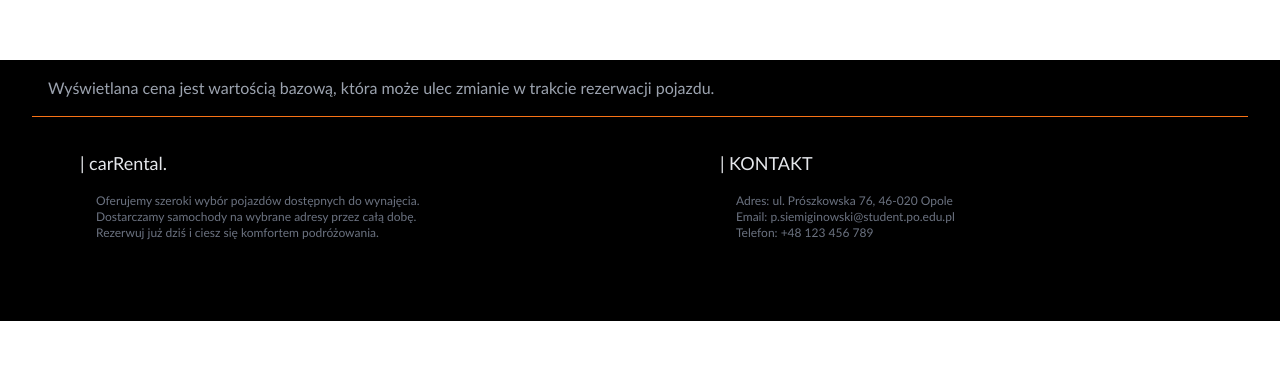
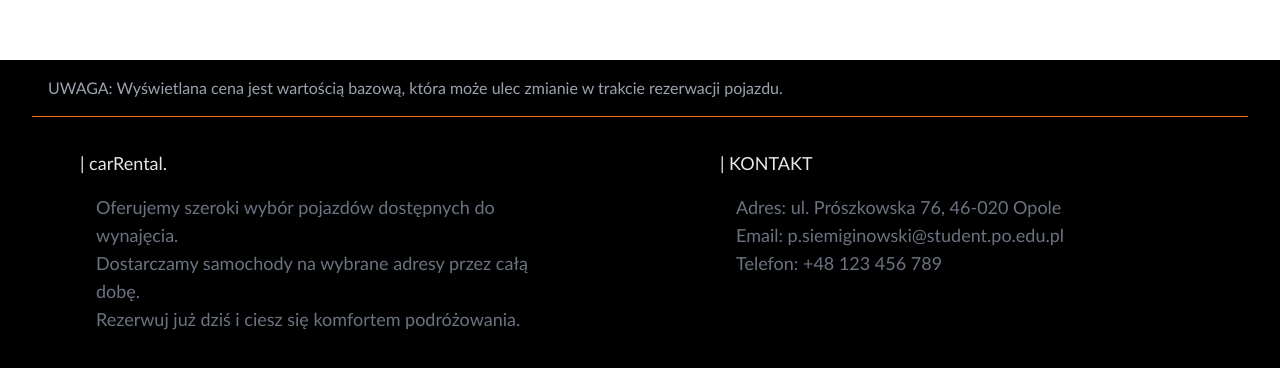
Before and after one commit to Perovsky56/CarRental, a React (Vite) app in the folder client/: page / in a window 1280 px wide. Shown: the part 788-1156 px from the top of the page. Before the commit the page ends 1109 px from the top, so only its background shows below. Built offline with nearby package versions, Linux system fonts and the light colour scheme; no server answers.

Commit message:
Updated Footer

```diff
--- a/client/src/Footer.jsx
+++ b/client/src/Footer.jsx
@@ -2,7 +2,7 @@ export default function Footer(){
     return (
         <div className="mt-12 bg-black pb-16">
             <div className="p-4">
-                <h3 className="text-gray-400 px-8">Wyświetlana cena jest wartością bazową, która może ulec zmianie w trakcie rezerwacji pojazdu.</h3>
+                <h3 className="text-gray-400 px-8">UWAGA: Wyświetlana cena jest wartością bazową, która może ulec zmianie w trakcie rezerwacji pojazdu.</h3>
             </div>
             <div className="px-8">
                 <hr className="border-orange-500"></hr>
@@ -11,7 +11,7 @@ export default function Footer(){
                 <div className="px-16">
                     <div>
                         <h4 className="text-lg py-4 text-gray-200">| carRental.</h4>
-                        <div className="px-4">
+                        <div className="px-4 text-lg">
                             <p>Oferujemy szeroki wybór pojazdów dostępnych do wynajęcia.</p>
                             <p>Dostarczamy samochody na wybrane adresy przez całą dobę.</p>
                             <p>Rezerwuj już dziś i ciesz się komfortem podróżowania.</p>
@@ -21,7 +21,7 @@ export default function Footer(){
                 <div className="px-16">
                     <div>
                         <h4 className="text-lg py-4 text-gray-200">| KONTAKT</h4>
-                        <div className="px-4">
+                        <div className="px-4 text-lg">
                             <p>Adres: ul. Prószkowska 76, 46-020 Opole</p>
                             <p>Email: p.siemiginowski@student.po.edu.pl</p>
                             <p>Telefon: +48 123 456 789</p>
```
